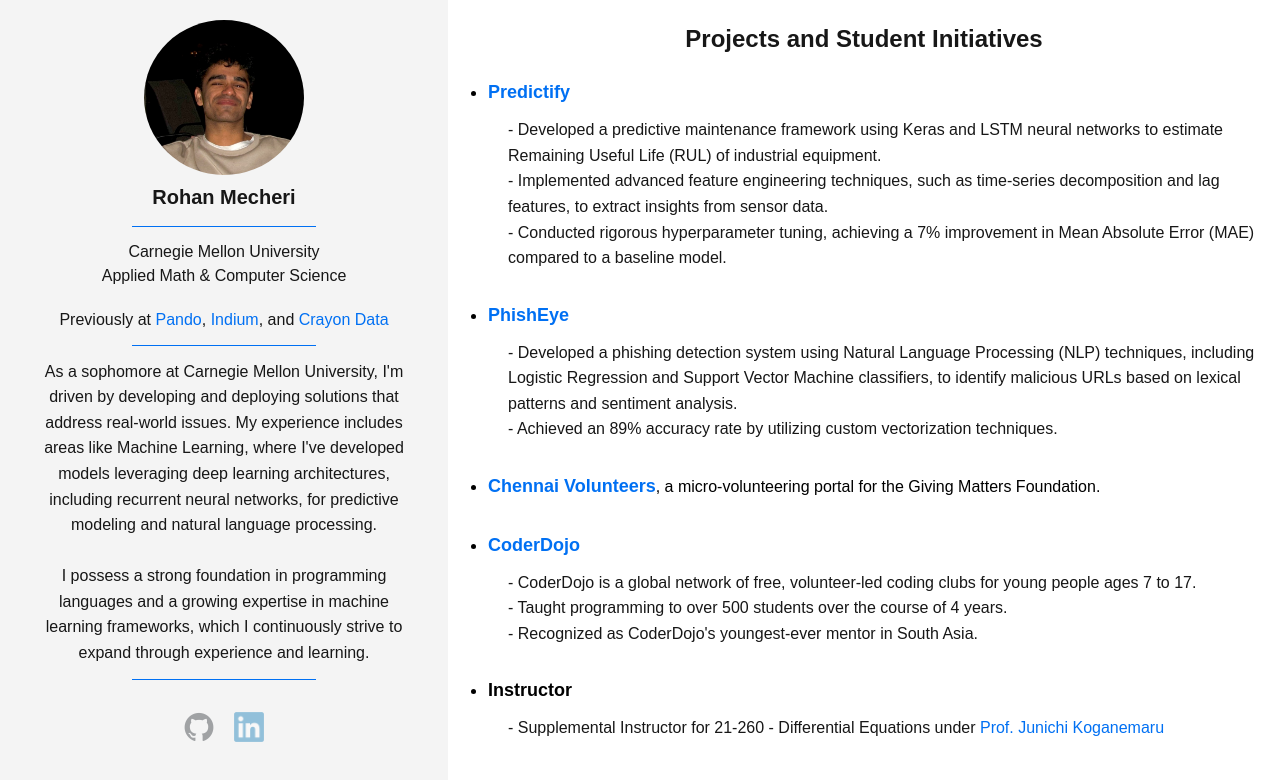
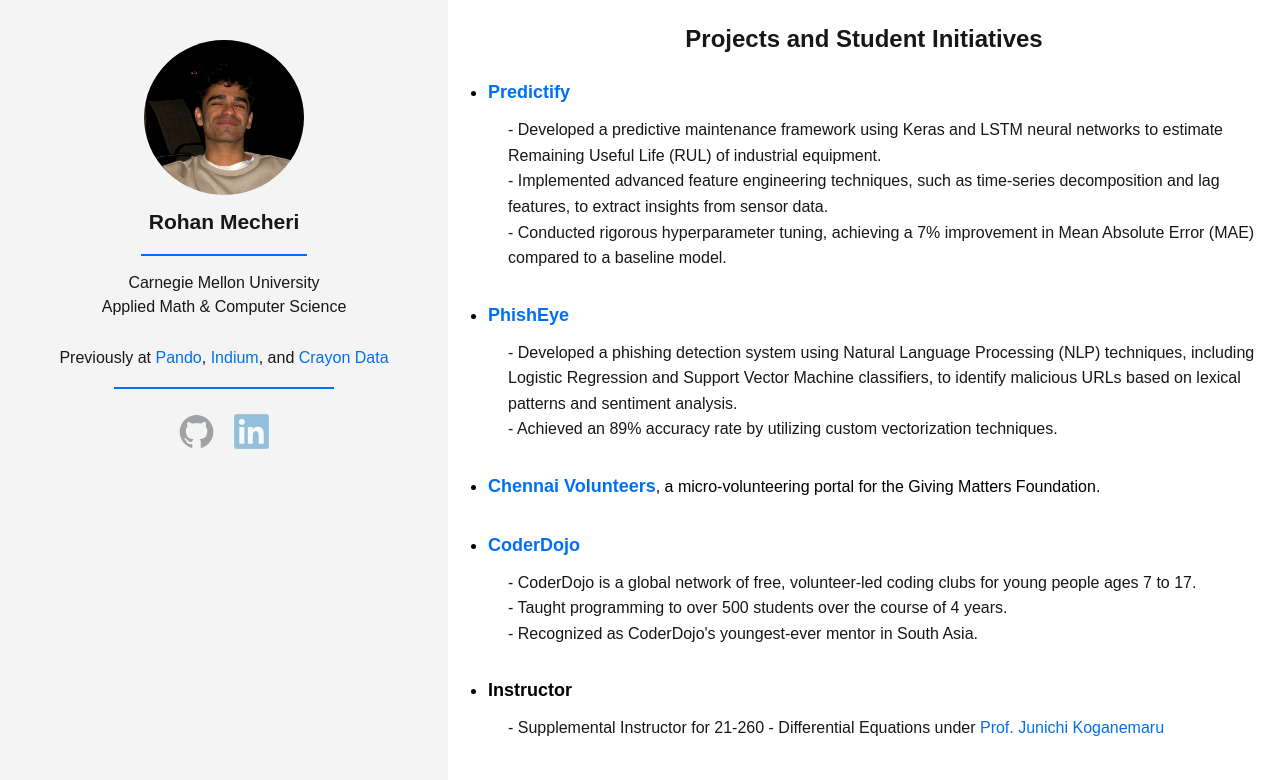
Before and after one commit to rohan-mecheri/rohanmecheri.com, a Next.js app: page / in a window 1280 px wide. Shown: the top 780 px of the page. Built offline with nearby package versions, Linux system fonts and the light colour scheme.

Commit message:
updated final, no desc

```diff
--- a/src/app/LeftSidebar.tsx
+++ b/src/app/LeftSidebar.tsx
@@ -10,7 +10,7 @@
         alignItems: 'center',
         justifyContent: 'flex-start',
         backgroundColor: '#f4f4f4',
-        padding: '20px',
+        padding: '40px',
         height: '100vh',
       }}
     >
@@ -27,14 +27,14 @@
       />
 
       {/* Headline */}
-      <h1 style={{ marginTop: '6px', textAlign: 'center', fontSize: '20px' }}>Rohan Mecheri</h1>
+      <h1 style={{ marginTop: '10px', textAlign: 'center', fontSize: '21px' }}>Rohan Mecheri</h1>
       {/* Section Separator */}
       <div
         style={{
           width: '45%',
           height: '2px',
           backgroundColor: '#0070f3',
-          margin: '13px 0',
+          margin: '15px 0',
         }}
       />
         <p style={{ lineHeight: '1.5', textAlign: 'center' }}>Carnegie Mellon University</p>
@@ -46,10 +46,10 @@
        style={{
          width: '100%', // Make the line span the full width
          textAlign: 'center', // Center align the text
-         marginTop: '20px', // Add spacing from the previous section
+         marginTop: '22px', // Add spacing from the previous section
        }}
      >
-       <p style={{ margin: 0,lineHeight: '1.5' }}>
+       <p style={{ margin: 5,lineHeight: '1.5' }}>
          Previously at{' '}
          <a
            href="https://www.pando.ai/"
@@ -98,34 +98,16 @@
 
         <div
         style={{
-          width: '45%',
+          width: '60%',
           height: '2px',
           backgroundColor: '#0070f3',
-          margin: '13px 0',
+          margin: '12px 0',
         }}
       />
 
 
-      {/* About Me */}
-      <p style={{ textAlign: 'center',padding: '0 20px' }}>
-      As a sophomore at Carnegie Mellon University, I'm driven by developing and deploying solutions that address real-world issues. My experience includes areas like Machine Learning, where I've developed models leveraging deep learning architectures, including recurrent neural networks, for predictive modeling and natural language processing.
-      </p>
-      <p style={{ textAlign: 'center',padding: '0 20px' }}>
-      <br></br>I possess a strong foundation in programming languages and a growing expertise in machine learning frameworks, which I continuously strive to expand through experience and learning.
-      </p>
-
-      {/* Section Separator */}
-      <div
-        style={{
-          width: '45%',
-          height: '2px',
-          backgroundColor: '#0070f3',
-          margin: '13px 0',
-        }}
-      />
-
       {/* Social Links */}
-      <div style={{ display: 'flex', gap: '20px', marginTop: '20px' }}>
+      <div style={{ display: 'flex', gap: '20px', marginTop: '13px' }}>
         {/* GitHub Button */}
         <div style={{ marginTop: '0px' }}>
           <a
@@ -134,7 +116,7 @@
             rel="noopener noreferrer"
             style={{
               display: 'inline-block',
-              width: '30px',
+              width: '35px',
               height: '60px',
               backgroundImage: "url('/github-logo.png')",
               backgroundSize: 'contain',
@@ -161,7 +143,7 @@
             rel="noopener noreferrer"
             style={{
               display: 'inline-block',
-              width: '30px',
+              width: '35px',
               height: '60px',
               backgroundImage: "url('/linkedin-logo.png')",
               backgroundSize: 'contain',
```
